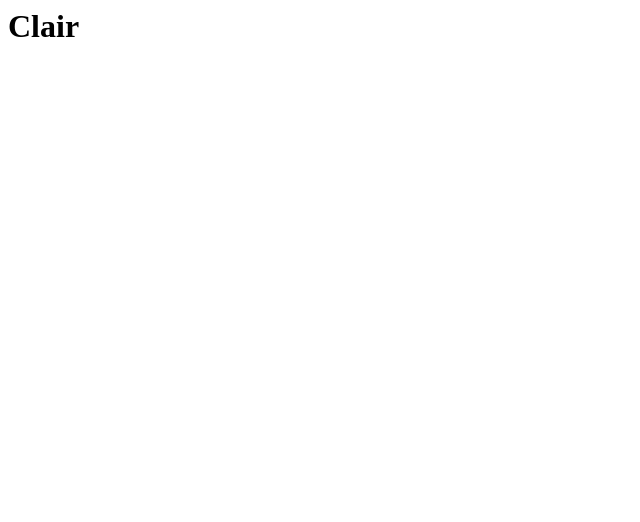
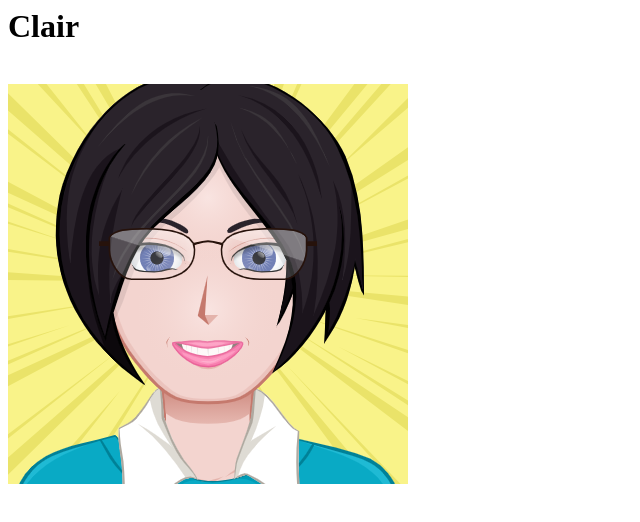
Before and after one commit to vaqqas/Clair, a plain HTML site: page index.html in a window 1280 px wide. Shown: the whole page, without its empty margins (0-640 px from the left). Drawn offline with Linux system fonts and the light colour scheme.

Commit message:
Update index.html

```diff
--- a/index.html
+++ b/index.html
@@ -3,6 +3,6 @@
 	</head>
 	<body>
 		<h1>Clair</h1> <br />
-
+		<img src="clair.png" />
 	</body>
 </html>
```
